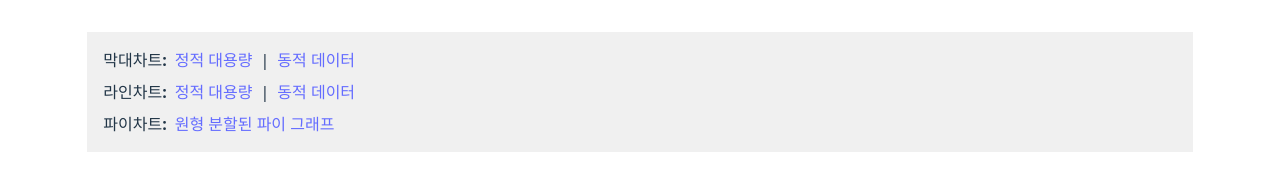
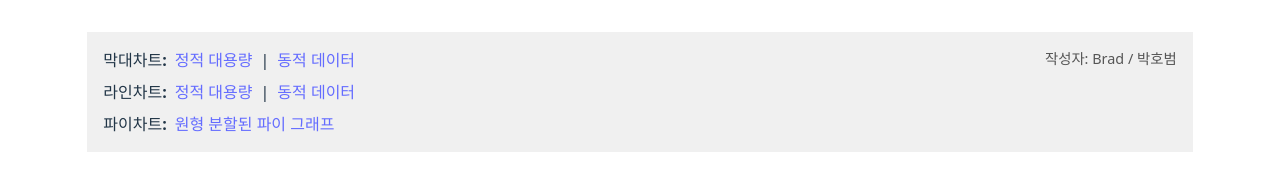
Before and after one commit to HobumPark/react_echarts_practice, a React (Vite) app: page / in a window 1280 px wide. Shown: the top 189 px of the page. Built offline with nearby package versions, Linux system fonts and the light colour scheme.

Commit message:
chart maker name

```diff
--- a/src/pages/ChartNav.jsx
+++ b/src/pages/ChartNav.jsx
@@ -5,10 +5,16 @@ import { Link } from 'react-router-dom';
 const ChartNav = () => {
   const navStyle = {
     display: 'flex',
+    justifyContent: 'space-between',
+    alignItems: 'flex-start',
+    padding: '1rem',
+    backgroundColor: '#f0f0f0',
+  };
+
+  const menuStyle = {
+    display: 'flex',
     flexDirection: 'column',
     gap: '0.5rem',
-    padding: '1rem',
-    backgroundColor: '#f0f0f0',
   };
 
   const rowStyle = {
@@ -17,8 +23,15 @@ const ChartNav = () => {
     gap: '0.5rem',
   };
 
+  const authorStyle = {
+    fontSize: '0.9rem',
+    color: '#555',
+    alignSelf: 'flex-start',
+  };
+
   return (
     <nav style={navStyle}>
+      <div style={menuStyle}>
         <div style={rowStyle}>
           <strong>막대차트:</strong>
           <Link to="/bar/static">정적 대용량</Link> {'|'}
@@ -33,6 +46,8 @@ const ChartNav = () => {
           <strong>파이차트:</strong>
           <Link to="/pie">원형 분할된 파이 그래프</Link>
         </div>
+      </div>
+      <div style={authorStyle}>작성자: Brad / 박호범</div>
     </nav>
   );
 };
```
Lines whose indentation alone changed are shown as unchanged.
